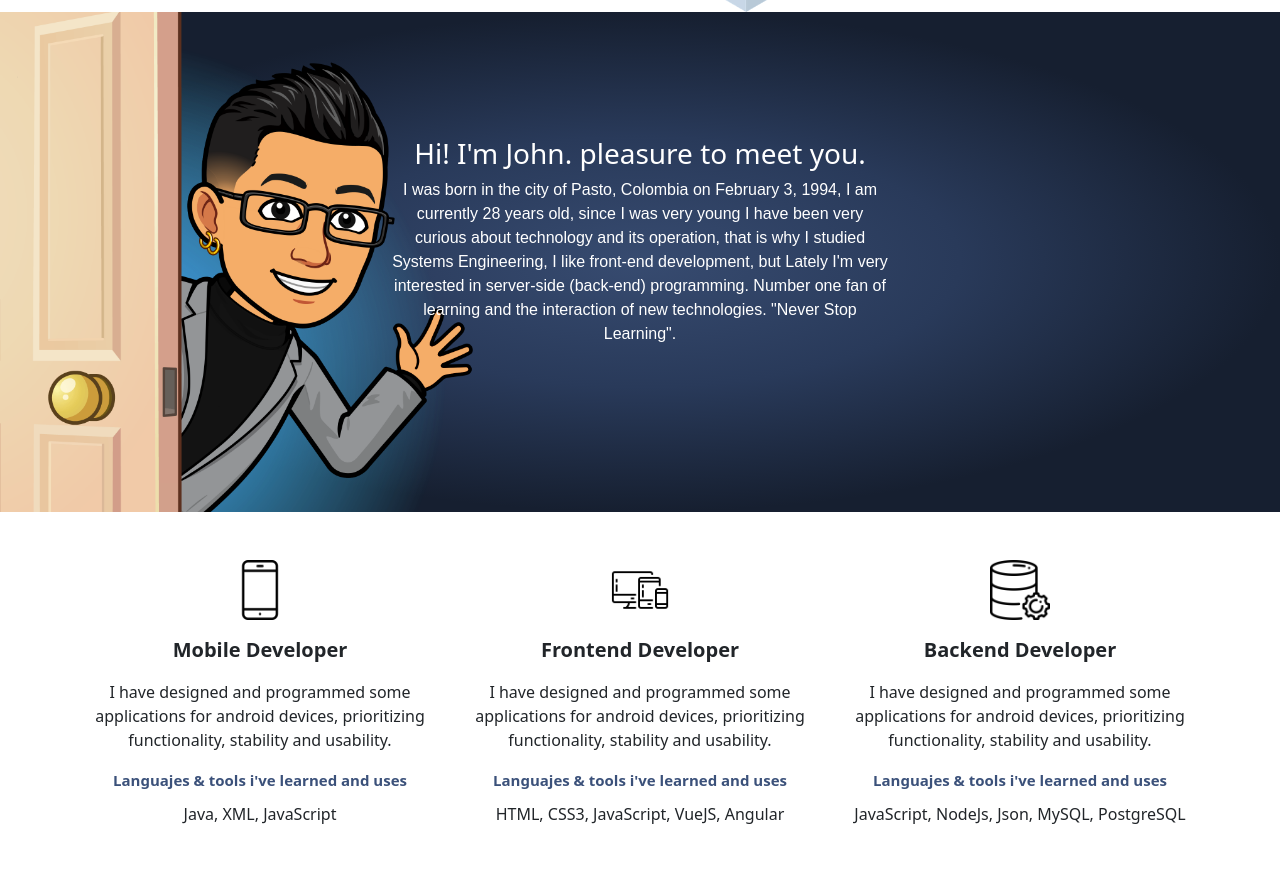
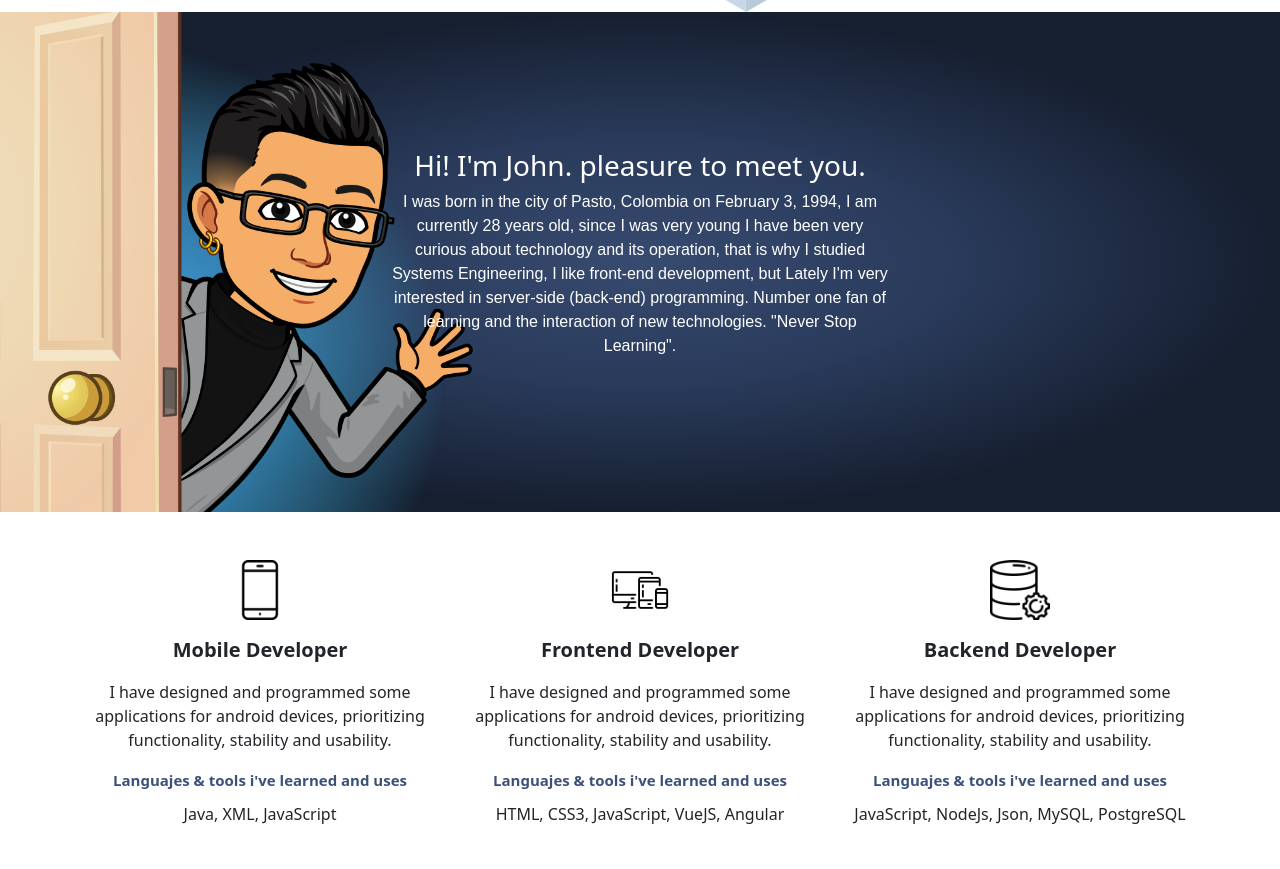
Before and after one commit to JohnFreddyTutistar/John-portfolio, a plain HTML site: page index.html in a window 1280 px wide. Shown: the part 1900-2769 px from the top of the page. Drawn offline with nearby package versions, Linux system fonts and the light colour scheme.

Commit message:
position absolute about me

```diff
--- a/css/style.css
+++ b/css/style.css
@@ -69,17 +69,12 @@ a{
 }
 
 .about-me {
-    top: 25%;
-    left: 0;
-    bottom: 0;
-    right: 0;
-    margin: auto;
     width: 500px;
     /* height: 220px; */
     position: absolute;
-    /* top: 50%; */
-    /* left: 50%; */
-    /* transform: translate(-50%, -50%); */
+    top: 50%;
+    left: 50%;
+    transform: translate(-50%, -50%);
 }
 
 /*skills*/
```
